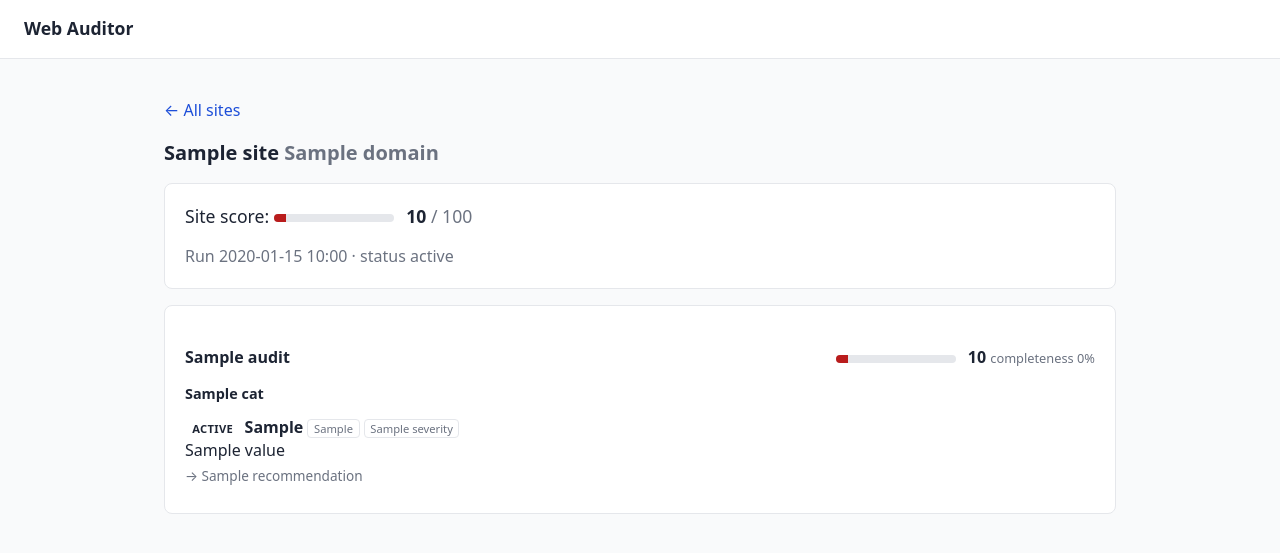
After one commit to gravesie/web-auditor, a FastAPI app: template app/web/templates/site_detail.html in a window 1280 px wide. The commit adds this page. Shown: the top 553 px of the page. Run offline with FastAPI, Linux system fonts and the light colour scheme; the template is opened without the code that fills it: most values are stand-ins (such as "Sample title", 1, 10 or a date in 2020).

Commit message:
Add dashboard views: site list and run drill-down
- app/web/routes.py: an APIRouter with the dashboard (sites + latest score) and a
  site-detail view (latest run, per-audit score/completeness, findings grouped by
  category, worst first, plus run history for trend)
- main.py mounts the router; the inline dashboard route is removed
- templates: enhanced base styles (score bars, status badges, detection tags),
  a score-bar macro, the site list, and the site-detail drill-down

Audit and category labels come from the registered modules. Verified rendering
against stored runs via the test client; pages return 200 with the expected
scores, findings, badges and tags.

Co-Authored-By: Claude Opus 4.8 <noreply@anthropic.com>

```diff
--- a/app/main.py
+++ b/app/main.py
@@ -1,25 +1,17 @@
 """FastAPI application entry point.
 
-Serves the server-rendered dashboard and a health endpoint. Audits run in
-background workers (added when the acquisition stage lands), not here.
+Serves the server-rendered dashboard (app/web/routes.py) and a health endpoint.
+Audits run via the CLI / background workers, not in a web request.
 """
 
-from pathlib import Path
-
-from fastapi import Depends, FastAPI, Request
-from fastapi.responses import HTMLResponse
-from fastapi.templating import Jinja2Templates
-from sqlalchemy import select, text
-from sqlalchemy.orm import Session
+from fastapi import FastAPI
+from sqlalchemy import text
 
 from app.config import settings
-from app.db import engine, get_session
-from app.models import Site
+from app.db import engine
+from app.web.routes import router as web_router
 
 app = FastAPI(title="Web Auditor", version="0.1.0")
-
-_TEMPLATES_DIR = Path(__file__).parent / "web" / "templates"
-templates = Jinja2Templates(directory=str(_TEMPLATES_DIR))
 
 
 @app.get("/health")
@@ -34,9 +26,4 @@ def health() -> dict[str, str]:
     return {"status": "ok", "env": settings.app_env, "database": database}
 
 
-@app.get("/", response_class=HTMLResponse)
-def dashboard(request: Request, session: Session = Depends(get_session)) -> HTMLResponse:
-    sites = session.execute(select(Site).order_by(Site.created_at.desc())).scalars().all()
-    return templates.TemplateResponse(
-        request, "dashboard.html", {"sites": sites}
-    )
+app.include_router(web_router)
--- /dev/null
+++ b/app/web/routes.py
@@ -0,0 +1,98 @@
+"""Server-rendered dashboard views: site list and run drill-down."""
+
+from pathlib import Path
+from uuid import UUID
+
+from fastapi import APIRouter, Depends, Request
+from fastapi.responses import HTMLResponse
+from sqlalchemy import select
+from sqlalchemy.orm import Session
+from starlette.templating import Jinja2Templates
+
+from app.db import get_session
+from app.models import AuditRun, Finding, Site, SubAuditResult
+from app.runner import AUDIT_MODULES
+
+router = APIRouter()
+
+_TEMPLATES_DIR = Path(__file__).parent / "templates"
+templates = Jinja2Templates(directory=str(_TEMPLATES_DIR))
+
+# Human labels for audits and their categories, taken from the registered modules.
+AUDIT_LABELS = {m.key: m.label for m in AUDIT_MODULES}
+CATEGORY_LABELS = {m.key: {c.key: c.label for c in m.categories} for m in AUDIT_MODULES}
+
+# Surface the worst findings first within a category.
+_STATUS_ORDER = {"fail": 0, "warn": 1, "pass": 2, "info": 3}
+
+
+def _latest_run(session: Session, site_id: UUID) -> AuditRun | None:
+    return session.execute(
+        select(AuditRun)
+        .where(AuditRun.site_id == site_id)
+        .order_by(AuditRun.started_at.desc())
+        .limit(1)
+    ).scalar_one_or_none()
+
+
+@router.get("/", response_class=HTMLResponse)
+def dashboard(request: Request, session: Session = Depends(get_session)) -> HTMLResponse:
+    sites = session.execute(select(Site).order_by(Site.created_at.desc())).scalars().all()
+    rows = [{"site": site, "run": _latest_run(session, site.id)} for site in sites]
+    return templates.TemplateResponse(request, "dashboard.html", {"rows": rows})
+
+
+@router.get("/sites/{site_id}", response_class=HTMLResponse)
+def site_detail(
+    site_id: UUID, request: Request, session: Session = Depends(get_session)
+) -> HTMLResponse:
+    site = session.get(Site, site_id)
+    if site is None:
+        return HTMLResponse("Site not found", status_code=404)
+
+    runs = session.execute(
+        select(AuditRun)
+        .where(AuditRun.site_id == site_id)
+        .order_by(AuditRun.started_at.desc())
+    ).scalars().all()
+    latest = runs[0] if runs else None
+
+    audits = []
+    if latest is not None:
+        results = session.execute(
+            select(SubAuditResult)
+            .where(SubAuditResult.run_id == latest.id)
+            .order_by(SubAuditResult.audit_key)
+        ).scalars().all()
+        for sar in results:
+            findings = session.execute(
+                select(Finding).where(Finding.sub_audit_result_id == sar.id)
+            ).scalars().all()
+            grouped: dict[str, list[Finding]] = {}
+            for finding in findings:
+                grouped.setdefault(finding.category, []).append(finding)
+            labels = CATEGORY_LABELS.get(sar.audit_key, {})
+            categories = [
+                {
+                    "key": key,
+                    "label": labels.get(key, key),
+                    "findings": sorted(items, key=lambda f: _STATUS_ORDER.get(str(f.status), 9)),
+                }
+                for key, items in grouped.items()
+            ]
+            audits.append(
+                {
+                    "key": sar.audit_key,
+                    "label": AUDIT_LABELS.get(sar.audit_key, sar.audit_key),
+                    "score": sar.score,
+                    "completeness": sar.completeness,
+                    "weighted": sar.weighted_contribution,
+                    "categories": categories,
+                }
+            )
+
+    return templates.TemplateResponse(
+        request,
+        "site_detail.html",
+        {"site": site, "latest": latest, "runs": runs, "audits": audits},
+    )
--- /dev/null
+++ b/app/web/templates/_macros.html
@@ -0,0 +1,9 @@
+{% macro score_bar(score) -%}
+  {%- if score is none -%}
+    <span class="muted">n/a</span>
+  {%- else -%}
+    {%- set cls = 'good' if score >= 75 else ('ok' if score >= 50 else 'bad') -%}
+    <span class="bar {{ cls }}"><span style="width: {{ score }}%"></span></span>
+    <span class="score">{{ '%.0f'|format(score) }}</span>
+  {%- endif -%}
+{%- endmacro %}
--- a/app/web/templates/base.html
+++ b/app/web/templates/base.html
@@ -6,19 +6,52 @@
   <title>{% block title %}Web Auditor{% endblock %}</title>
   <script src="https://unpkg.com/htmx.org@2.0.3"></script>
   <style>
-    :root { --fg: #1d2433; --muted: #6b7280; --line: #e5e7eb; --bg: #f9fafb; }
+    :root {
+      --fg: #1d2433; --muted: #6b7280; --line: #e5e7eb; --bg: #f9fafb; --card: #fff;
+      --good: #15803d; --good-bg: #dcfce7; --ok: #b45309; --ok-bg: #fef3c7;
+      --bad: #b91c1c; --bad-bg: #fee2e2; --info: #475569; --info-bg: #f1f5f9;
+    }
     * { box-sizing: border-box; }
-    body { margin: 0; font-family: system-ui, -apple-system, Segoe UI, Roboto, sans-serif;
-           color: var(--fg); background: var(--bg); }
-    header { padding: 1rem 1.5rem; border-bottom: 1px solid var(--line); background: #fff; }
+    body { margin: 0; font-family: system-ui, -apple-system, "Segoe UI", Roboto, sans-serif;
+           color: var(--fg); background: var(--bg); line-height: 1.45; }
+    a { color: #1d4ed8; text-decoration: none; }
+    a:hover { text-decoration: underline; }
+    header { padding: 1rem 1.5rem; border-bottom: 1px solid var(--line); background: var(--card); }
     header h1 { margin: 0; font-size: 1.1rem; }
+    header h1 a { color: var(--fg); }
     main { max-width: 1000px; margin: 0 auto; padding: 1.5rem; }
+    h2 { font-size: 1.25rem; margin: 0 0 1rem; }
+    h3 { font-size: 1rem; margin: 1.25rem 0 0.5rem; }
     .muted { color: var(--muted); }
-    .card { background: #fff; border: 1px solid var(--line); border-radius: 8px; padding: 1.25rem; }
+    .card { background: var(--card); border: 1px solid var(--line); border-radius: 8px;
+            padding: 1.25rem; margin-bottom: 1rem; }
+    table { width: 100%; border-collapse: collapse; }
+    th, td { text-align: left; padding: 0.6rem 0.5rem; border-bottom: 1px solid var(--line); }
+    th { font-size: 0.75rem; text-transform: uppercase; letter-spacing: 0.04em; color: var(--muted); }
+
+    .score { font-weight: 700; }
+    .bar { display: inline-block; vertical-align: middle; width: 120px; height: 8px;
+           background: var(--line); border-radius: 4px; overflow: hidden; margin-right: 0.5rem; }
+    .bar > span { display: block; height: 100%; }
+    .good > span, .fill-good { background: var(--good); }
+    .ok > span, .fill-ok { background: var(--ok); }
+    .bad > span, .fill-bad { background: var(--bad); }
+
+    .badge { display: inline-block; font-size: 0.7rem; font-weight: 600; padding: 0.1rem 0.45rem;
+             border-radius: 999px; text-transform: uppercase; letter-spacing: 0.03em; }
+    .b-pass { color: var(--good); background: var(--good-bg); }
+    .b-warn { color: var(--ok); background: var(--ok-bg); }
+    .b-fail { color: var(--bad); background: var(--bad-bg); }
+    .b-info { color: var(--info); background: var(--info-bg); }
+    .tag { font-size: 0.7rem; color: var(--muted); border: 1px solid var(--line);
+           border-radius: 4px; padding: 0.05rem 0.35rem; }
+    .finding { padding: 0.5rem 0; border-bottom: 1px solid var(--line); }
+    .finding:last-child { border-bottom: none; }
+    .rec { font-size: 0.85rem; color: var(--muted); margin-top: 0.2rem; }
   </style>
 </head>
 <body>
-  <header><h1>Web Auditor</h1></header>
+  <header><h1><a href="/">Web Auditor</a></h1></header>
   <main>{% block content %}{% endblock %}</main>
 </body>
 </html>
--- /dev/null
+++ b/app/web/templates/site_detail.html
@@ -0,0 +1,63 @@
+{% extends "base.html" %}
+{% from "_macros.html" import score_bar %}
+{% block title %}{{ site.domain }} — Web Auditor{% endblock %}
+{% block content %}
+  <p><a href="/">&larr; All sites</a></p>
+  <h2>{{ site.name or site.domain }} <span class="muted">{{ site.domain }}</span></h2>
+
+  {% if latest %}
+    <div class="card">
+      <div style="font-size:1.1rem;">Site score: {{ score_bar(latest.site_score) }}
+        <span class="muted">/ 100</span></div>
+      <p class="muted" style="margin-bottom:0;">
+        Run {{ latest.started_at.strftime('%Y-%m-%d %H:%M') }} · status {{ latest.status }}
+      </p>
+    </div>
+
+    {% for audit in audits %}
+      <div class="card">
+        <h3 style="display:flex; justify-content:space-between; align-items:center;">
+          <span>{{ audit.label }}</span>
+          <span>{{ score_bar(audit.score) }}
+            <span class="muted" style="font-weight:400; font-size:0.8rem;">
+              completeness {{ '%.0f'|format((audit.completeness or 0) * 100) }}%</span>
+          </span>
+        </h3>
+        {% for cat in audit.categories %}
+          <h4 style="margin:0.9rem 0 0.2rem; font-size:0.9rem;">{{ cat.label }}</h4>
+          {% for f in cat.findings %}
+            <div class="finding">
+              <span class="badge b-{{ f.status }}">{{ f.status }}</span>
+              <strong>{{ f.check_key }}</strong>
+              <span class="tag">{{ f.detection_tag }}</span>
+              {% if f.severity not in ['info', 'low'] %}
+                <span class="tag">{{ f.severity }}</span>
+              {% endif %}
+              {% if f.value %}<div>{{ f.value }}</div>{% endif %}
+              {% if f.recommendation %}<div class="rec">&rarr; {{ f.recommendation }}</div>{% endif %}
+            </div>
+          {% endfor %}
+        {% endfor %}
+      </div>
+    {% endfor %}
+
+    {% if runs | length > 1 %}
+      <div class="card">
+        <h3>Run history</h3>
+        <table>
+          <thead><tr><th>When</th><th>Score</th></tr></thead>
+          <tbody>
+            {% for r in runs %}
+              <tr>
+                <td class="muted">{{ r.started_at.strftime('%Y-%m-%d %H:%M') }}</td>
+                <td>{{ score_bar(r.site_score) }}</td>
+              </tr>
+            {% endfor %}
+          </tbody>
+        </table>
+      </div>
+    {% endif %}
+  {% else %}
+    <div class="card"><p class="muted">No runs yet for this site.</p></div>
+  {% endif %}
+{% endblock %}
```
Also changed, not shown: app/web/templates/dashboard.html (+28 -7 lines).
